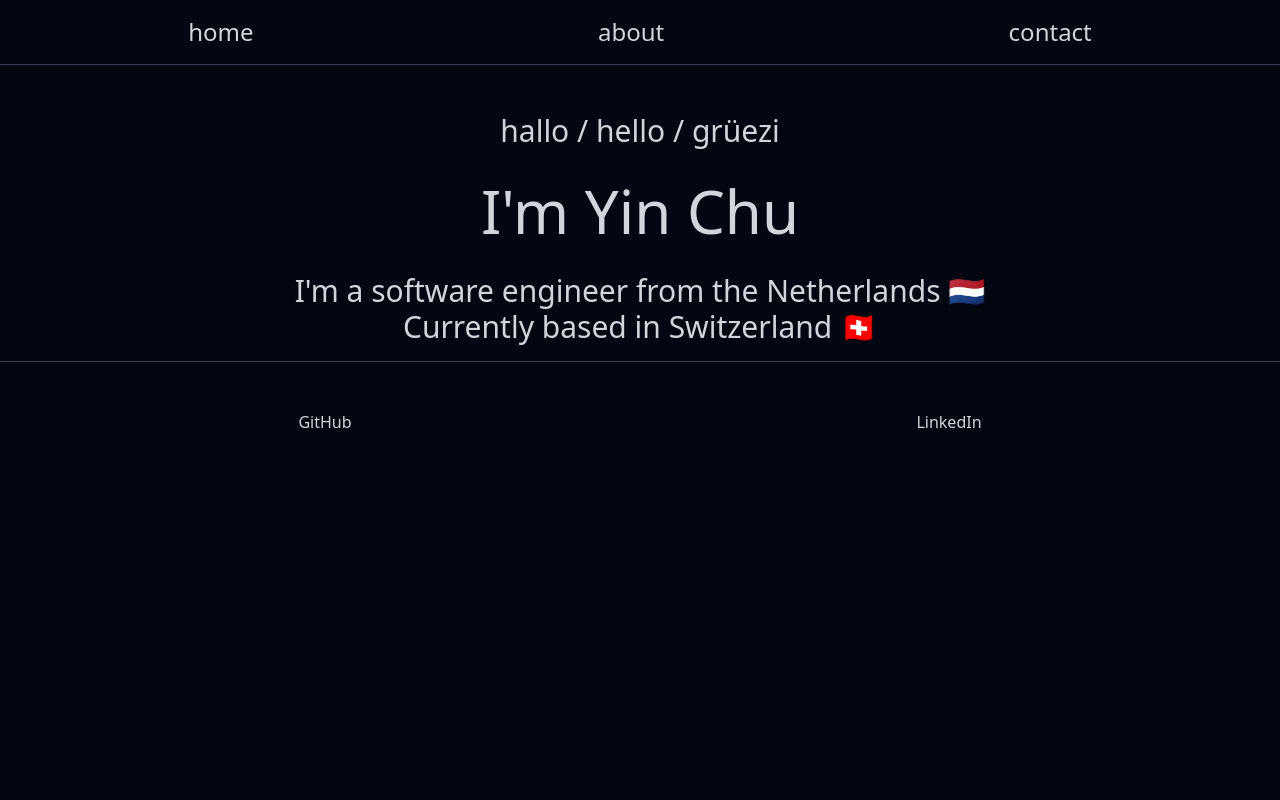
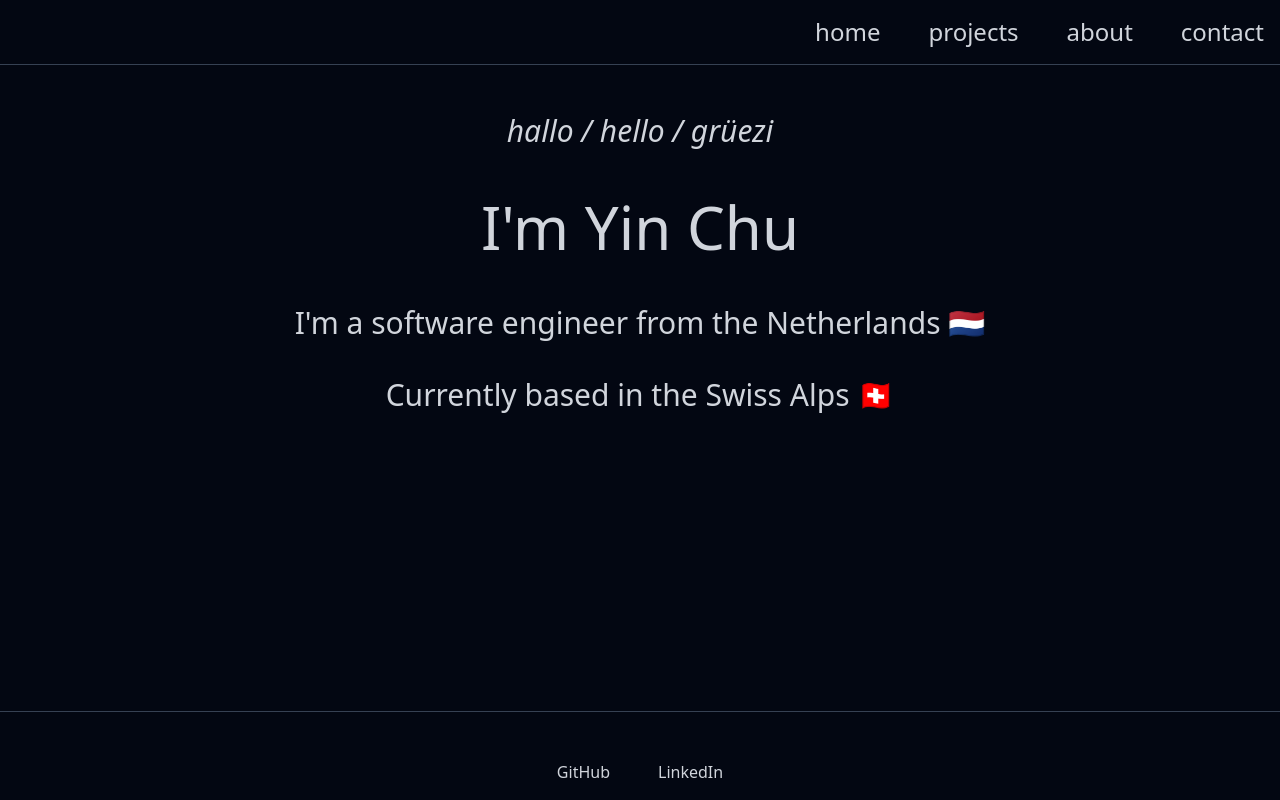
Before and after one commit to yinchurijnaard/yin-chu-website, a Next.js app: page / in a window 1280 px wide. Built offline with nearby package versions, Linux system fonts and the light colour scheme.

Commit message:
Continued working on the Navbar

```diff
--- a/app/components/Footer.tsx
+++ b/app/components/Footer.tsx
@@ -1,14 +1,10 @@
-import React from "react";
-
 // To Do / Check
 // p-4 on the <hr> tag for now to create some space, do it differently later
 // Is it semantically okay to render a React Fragment, then a <nav> tag and afterwards a simple <hr> tag?
 
 const Footer = () => {
   return (
-    <>
-      <hr className="text-gray-700 p-4" />
-      <footer className="w-full p-4 text-center flex justify-around">
+    <footer className="w-full p-4 text-center flex justify-center space-x-12">
       <a
         className="hover:underline hover:decoration-wavy hover:decoration-sky-500"
         href="https://github.com/yinchurijnaard"
@@ -26,7 +22,6 @@ const Footer = () => {
         LinkedIn
       </a>
     </footer>
-    </>
   );
 };
 
--- a/app/components/NavbarDesktop.tsx
+++ b/app/components/NavbarDesktop.tsx
@@ -8,12 +8,18 @@ import Link from "next/link";
 const NavbarDesktop = () => {
   return (
     <>
-      <nav className="hidden sm:flex w-full text-center text-2xl p-4 justify-around">
+      <nav className="hidden sm:flex w-full text-center text-2xl p-4 justify-end space-x-12">
         <Link
           href="/"
           className="hover:underline hover:decoration-wavy hover:decoration-sky-500"
         >
           home
+        </Link>
+        <Link
+          href="/projects"
+          className="hover:underline hover:decoration-wavy hover:decoration-sky-500"
+        >
+          projects
         </Link>
         <Link
           href="/about"
@@ -28,7 +34,7 @@ const NavbarDesktop = () => {
           contact
         </Link>
       </nav>
-      <hr className="text-gray-700 p-4" />
+      {/* <hr className="text-gray-700 p-4" /> */}
     </>
   );
 };
--- a/app/components/NavbarMobileMenu.tsx
+++ b/app/components/NavbarMobileMenu.tsx
@@ -12,13 +12,19 @@ const NavbarMobileMenu = ({ handleClose }: HandleCloseProp) => {
   return (
     // h-screen sets the element to span the entire height of the viewport
     // Padding-4!
-    <div className="h-3/4 w-full text-center text-4xl p-4 justify-around flex">
+    <div className="h-3/4 w-full text-center text-2xl p-4 justify-around flex">
       <Link
         href="/"
         onClick={handleClose}
         className="underline decoration-wavy decoration-sky-500"
       >
         home
+      </Link>
+      <Link
+        href="/projects"
+        className="underline decoration-wavy decoration-sky-500"
+      >
+        projects
       </Link>
       <Link
         href="/about"
--- a/app/layout.tsx
+++ b/app/layout.tsx
@@ -33,10 +33,14 @@ export default function RootLayout({
     >
       {/* So the reason why: body is for the whole 'body'. The {children}'s background is only affected in page.tsx (the main page???) */}
       {/* And the reason why the NavbarDesktop bg is the same as below (<body className="bg-amber-400"></body> is because I haven't specified a background colour) */}
-      <body className="min-h-full flex flex-col">
+      <body className="h-screen flex flex-col">
         <Navbar />
+        {/* Is putting the <hr> here better? */}
+        <hr className="text-gray-700 p-4" />
         {/* Find out why the text is offset to the right, compared to the Navbar and the Footer --> the removed Tailwind CSS classes from the line below seemed to have caused this issue? */}
-        <div className="">{children}</div>
+        <div className="grow">{children}</div>
+        <hr className="text-gray-700 p-4" />
+
         <Footer />
       </body>
     </html>
--- a/app/page.tsx
+++ b/app/page.tsx
@@ -4,13 +4,14 @@
 
 export default function Home() {
   return (
-    <main className="p-4 space-y-8 text-center">
-      <h1 className="text-3xl">hallo / hello / grüezi</h1>
+    <main className="p-4 space-y-12 text-center justify-center flex-col">
+      <h1 className="text-3xl italic">hallo / hello / grüezi</h1>
       <h2 className="text-6xl">I&apos;m Yin Chu</h2>
       <h3 className="text-3xl">
         I&apos;m a software engineer from the Netherlands 🇳🇱
         <br />
-        Currently based in Switzerland 🇨🇭
+        <br />
+        Currently based in the Swiss Alps 🇨🇭
       </h3>
     </main>
   );
--- /dev/null
+++ b/app/projects/page.tsx
@@ -0,0 +1,11 @@
+import React from "react";
+
+const page = () => {
+  return (
+    <>
+      <p className="">Hello, this is the Projects page.</p>
+    </>
+  );
+};
+
+export default page;
--- a/package.json
+++ b/package.json
@@ -23,6 +23,7 @@
     "daisyui": "^5.5.19",
     "eslint": "^9",
     "eslint-config-next": "16.2.3",
+    "shiki": "^4.0.2",
     "tailwindcss": "^4",
     "typescript": "^5"
   },
```
Also changed, not shown: 1 other file (tests, documents, lock files or other folders). Lines whose indentation alone changed are shown as unchanged.
